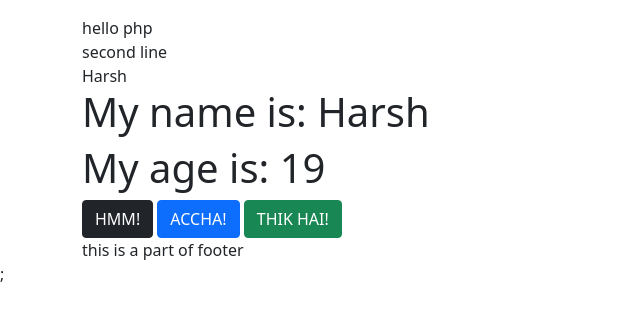
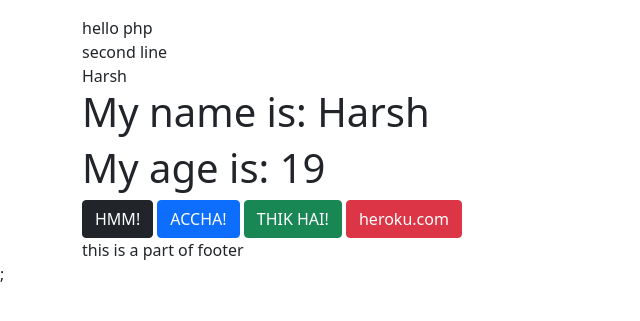
Before and after one commit to hackerharsh-77/php_primer, a PHP site: page / in a window 1280 px wide. Shown: the part 190-511 px from the top of the page, without its empty margins (0-640 px from the left). Run offline with PHP 8.4, Linux system fonts and the light colour scheme.

Commit message:
added link to heroku

```diff
--- a/index.php
+++ b/index.php
@@ -19,5 +19,6 @@ include "includes/headers.php"
     ?>
     <button type="button" class="btn btn-dark">HMM!</button>
     <button type="button" class="btn btn-primary">ACCHA!</button>
-    <button type="button" class="btn btn-success">THIK HAI!</button><br>
+    <button type="button" class="btn btn-success">THIK HAI!</button>
+    <a href="https://www.heroku.com" target="blank" class="btn btn-danger" > heroku.com</a><br>
   <?php require "includes/footer.php"?>;
```
